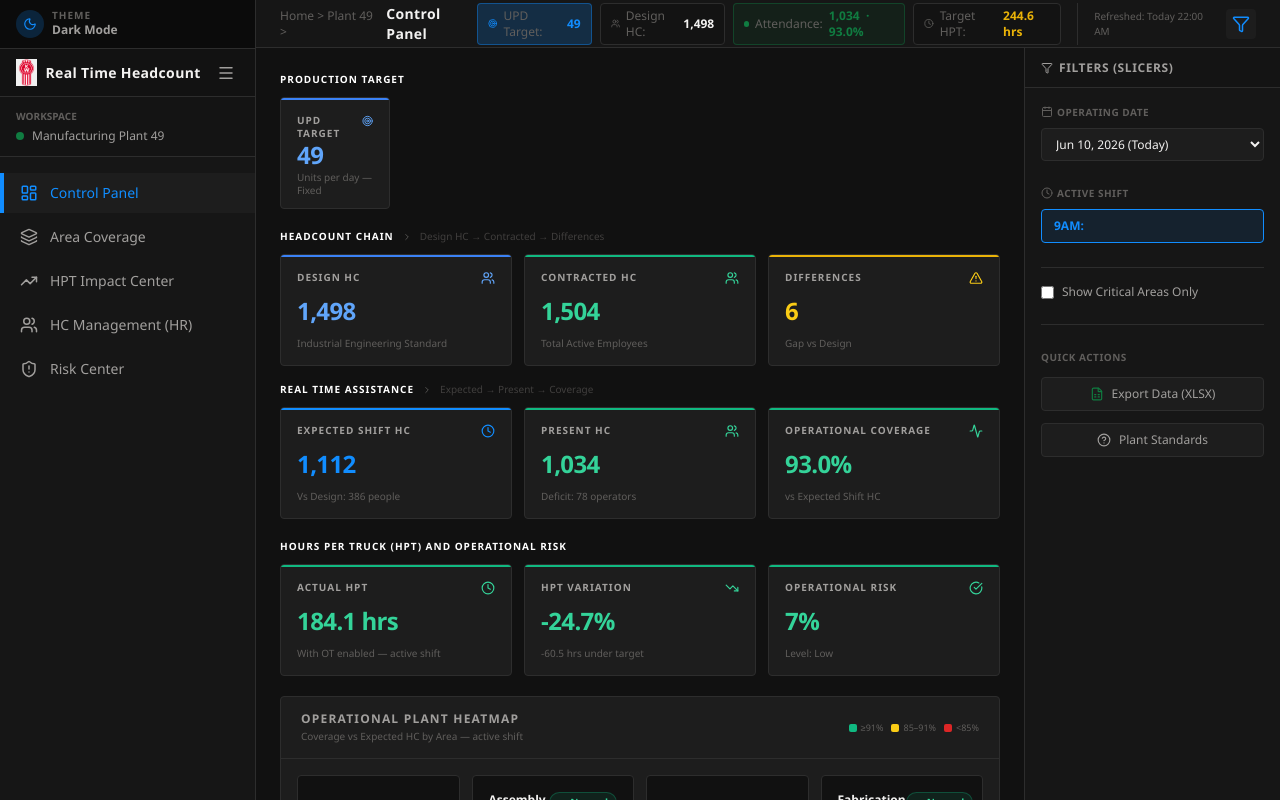
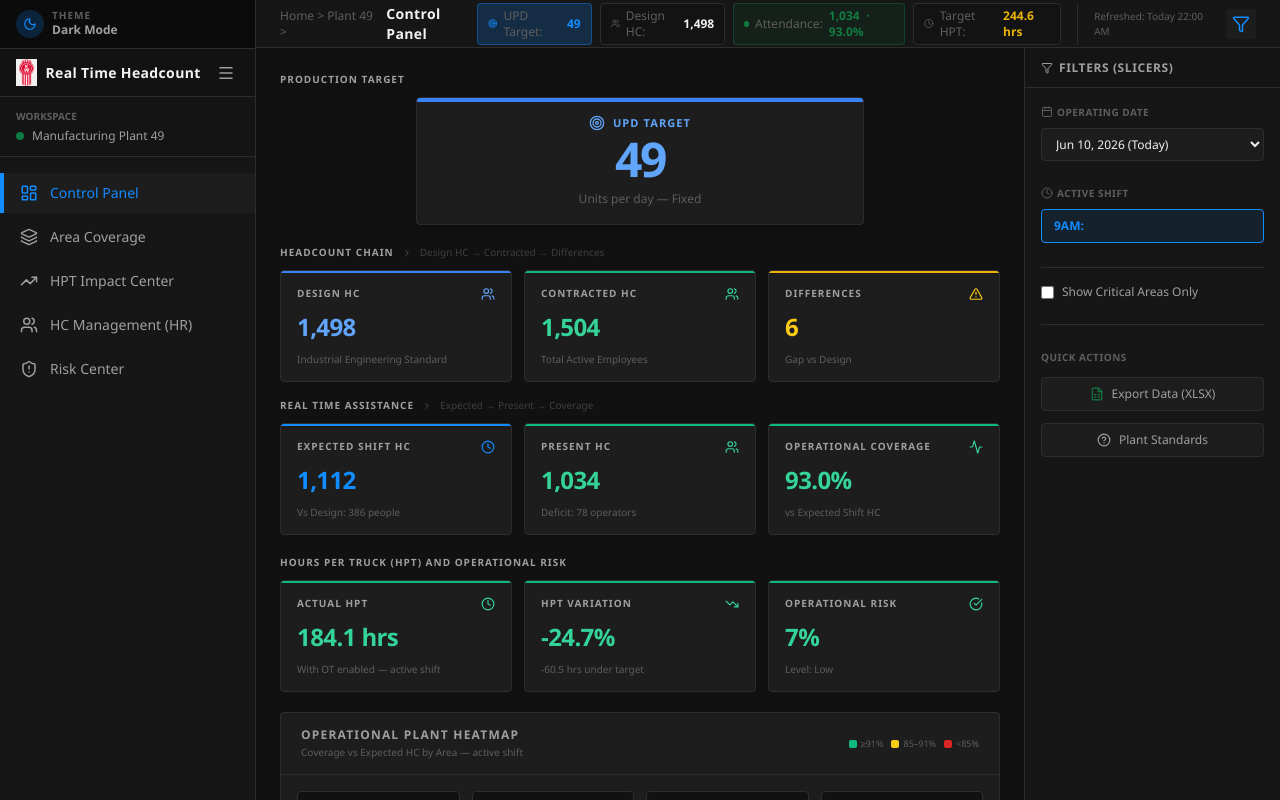
Before and after one commit to Guillermobot/HeadCount, a React (Vite) app: page / in a window 1280 px wide. Built offline with nearby package versions, Linux system fonts and the light colour scheme.

Commit message:
fix(ui): improve light mode contrast and center UPD Target card

```diff
--- a/src/index.css
+++ b/src/index.css
@@ -22,24 +22,24 @@
   --scrollbar-hover:    #3E3E3E;
 }
 
-/* ── Light theme (Power BI-inspired) ── */
+/* ── Light theme (High Contrast) ── */
 html.light {
-  --color-bg:           #F5F5F5;
+  --color-bg:           #E8E8E8;
   --color-card:         #FFFFFF;
-  --color-sidebar:      #FAFAFA;
-  --color-border:       #DCDCDC;
-  --color-accent:       #0078D4;
-  --color-success:      #107C41;
-  --color-warning:      #CC8A00;
-  --color-danger:       #A80000;
-  --color-text-primary: #252423;
-  --color-text-secondary: #605E5C;
-  --color-text-muted:   #A19F9D;
+  --color-sidebar:      #F0F0F0;
+  --color-border:       #A0A0A0; /* Much darker borders for high contrast */
+  --color-accent:       #005A9E; /* Deeper blue */
+  --color-success:      #0D5D30;
+  --color-warning:      #A87000;
+  --color-danger:       #8A0000;
+  --color-text-primary: #000000; /* Pure black */
+  --color-text-secondary: #222222; /* Very dark grey */
+  --color-text-muted:   #444444; /* Darker muted text */
 
   /* Scrollbar */
-  --scrollbar-track:    #F0F0F0;
-  --scrollbar-thumb:    #DCDCDC;
-  --scrollbar-hover:    #C0C0C0;
+  --scrollbar-track:    #E0E0E0;
+  --scrollbar-thumb:    #AAAAAA;
+  --scrollbar-hover:    #888888;
 }
 
 html, body, #root {
--- a/src/views/ExecutiveDashboard.jsx
+++ b/src/views/ExecutiveDashboard.jsx
@@ -413,14 +413,28 @@ export default function ExecutiveDashboard() {
       {/* ── ROW 0: UPD Target ── */}
       <section>
         <div className="flex items-center gap-2 mb-2.5">
-          <span className="text-[10px] font-bold uppercase tracking-widest text-white">
+          <span className="text-[10px] font-bold uppercase tracking-widest text-brand-text-secondary">
             Production Target
           </span>
         </div>
-        <div className="grid grid-cols-1 sm:grid-cols-2 md:grid-cols-4 lg:grid-cols-5 xl:grid-cols-6 gap-3">
-          {updRow.map((kpi) => (
-            <KpiCard key={kpi.id} {...kpi} />
-          ))}
+        <div className="flex justify-center w-full">
+          <div className="relative bg-brand-card rounded border border-brand-border flex flex-col items-center justify-center p-6 h-32 w-full max-w-md shadow-lg overflow-hidden group hover:border-blue-500/50 transition-all">
+            {/* Top accent bar */}
+            <div className="absolute top-0 left-0 right-0 h-1 bg-blue-500" />
+
+            <div className="flex flex-col items-center gap-1">
+              <div className="flex items-center gap-2 text-blue-400">
+                <Target size={16} />
+                <span className="text-[11px] font-bold uppercase tracking-widest leading-tight">UPD Target</span>
+              </div>
+              <div className="text-5xl font-black tracking-tighter text-blue-400">
+                {UPD_TARGET.toFixed(0)}
+              </div>
+              <span className="text-xs font-medium text-brand-text-muted mt-1">
+                Units per day — Fixed
+              </span>
+            </div>
+          </div>
         </div>
       </section>
 
@@ -428,7 +442,7 @@ export default function ExecutiveDashboard() {
       <section className="space-y-4">
         <div>
           <div className="flex items-center gap-2 mb-2.5">
-            <span className="text-[10px] font-bold uppercase tracking-widest text-white">
+            <span className="text-[10px] font-bold uppercase tracking-widest text-brand-text-secondary">
               Headcount Chain
             </span>
             <ChevronRight size={10} className="text-brand-text-muted" />
@@ -443,7 +457,7 @@ export default function ExecutiveDashboard() {
 
         <div>
           <div className="flex items-center gap-2 mb-2.5">
-            <span className="text-[10px] font-bold uppercase tracking-widest text-white">
+            <span className="text-[10px] font-bold uppercase tracking-widest text-brand-text-secondary">
               Real time assistance
             </span>
             <ChevronRight size={10} className="text-brand-text-muted" />
@@ -460,7 +474,7 @@ export default function ExecutiveDashboard() {
       {/* ── ROW 2: HPT & Risk KPI Cards ── */}
       <section>
         <div className="flex items-center gap-2 mb-2.5">
-          <span className="text-[10px] font-bold uppercase tracking-widest text-white">
+          <span className="text-[10px] font-bold uppercase tracking-widest text-brand-text-secondary">
             Hours Per Truck (HPT) and Operational Risk
           </span>
         </div>
```
